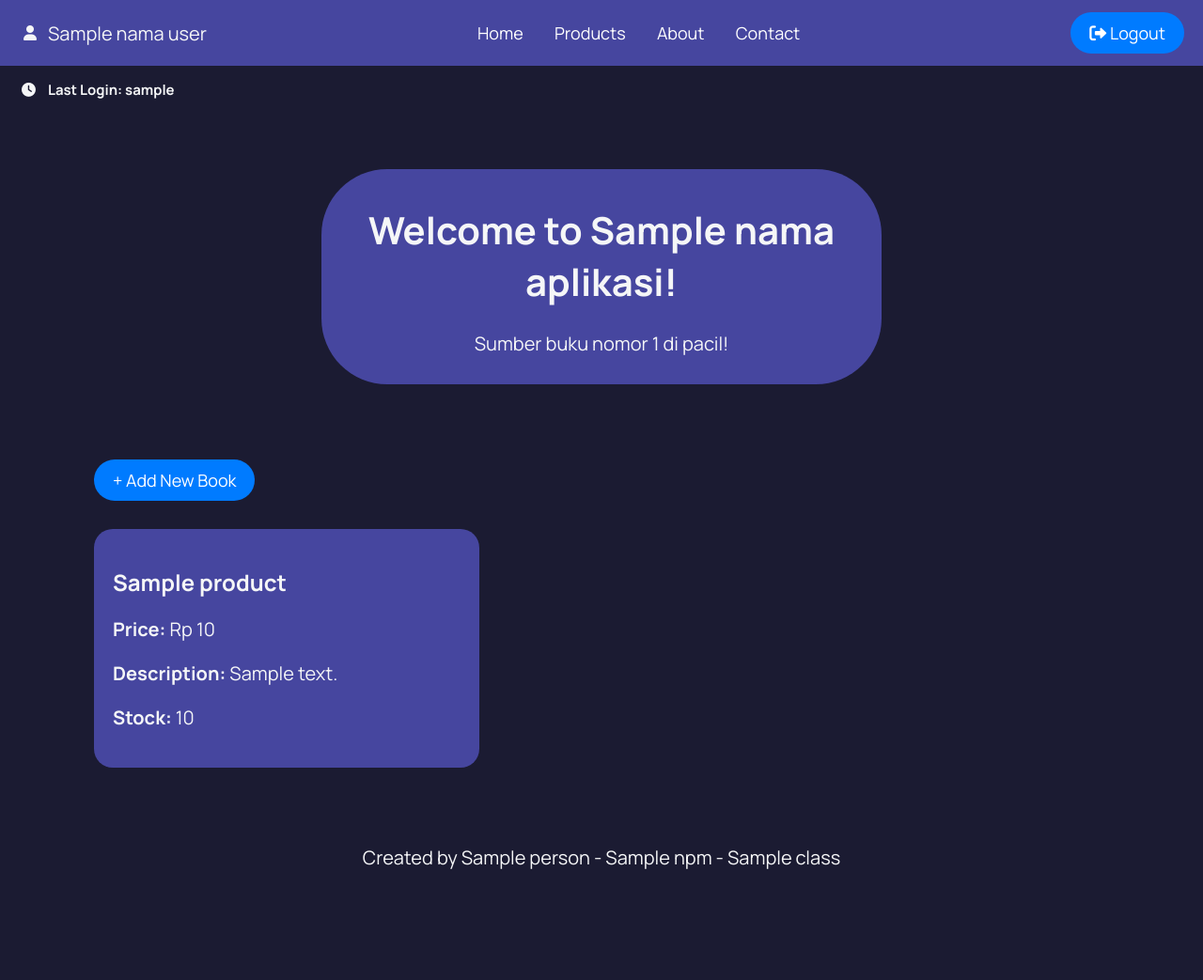
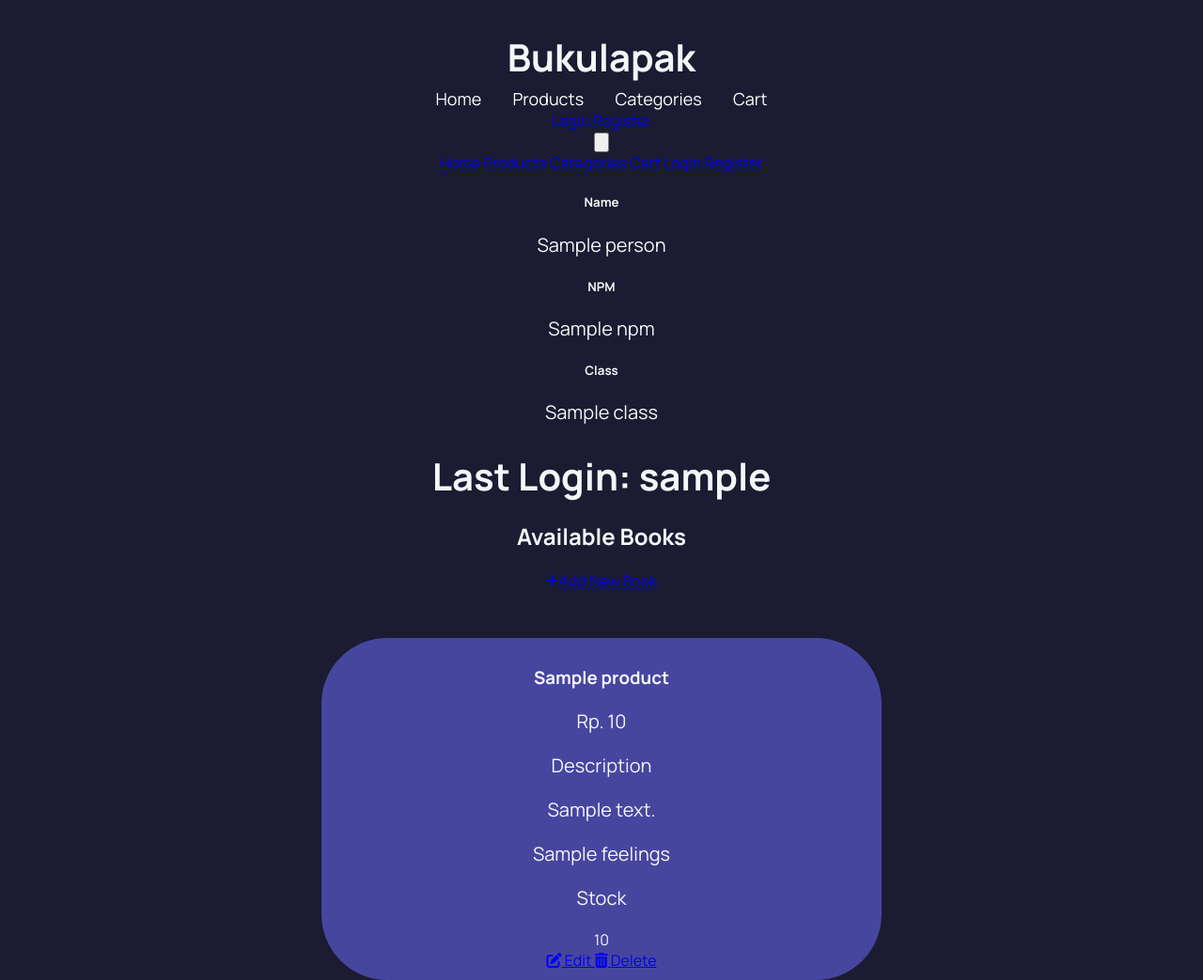
Before and after one commit to Froklax/bukulapak, a Django app: template main/templates/main.html in a window 1280 px wide. Shown: the whole page at 94% size. Before the commit the page ends 925 px from the top, so only its background shows below. Run offline with Django 5.2, Linux system fonts and the light colour scheme; tables that the repository leaves empty hold one stand-in row (values such as "Sample post"); the template is opened without the code that fills it: values that come from a table or form of the project are taken from there, most other values are stand-ins (such as "Sample title", 1, 10 or a date in 2020).

Commit message:
customized design using tailwind

```diff
--- a/main/templates/main.html
+++ b/main/templates/main.html
@@ -2,58 +2,51 @@
 {% load static %}
 
 {% block meta %}
-    <title>{{ nama_aplikasi }}</title>
+<title>Bukulapak</title>
 {% endblock meta %}
-
 {% block content %}
-<header class="top-strip">
-  <div class="user-info">
-    <i class="fas fa-user"></i>
-    <p>{{ nama_user }}</p>
+{% include 'navbar.html' %}
+<div class="navbar overflow-x-hidden px-4 md:px-8 pb-8 pt-24 min-h-screen bg-blue-950 flex flex-col">
+  <div class="p-2 mb-6 relative">
+    <div class="relative grid grid-cols-1 z-30 md:grid-cols-3 gap-8">
+      {% include "card_info.html" with title='Name' value=person %}
+      {% include "card_info.html" with title='NPM' value=npm %}
+      {% include "card_info.html" with title='Class' value=class %}
     </div>
-  <nav class="nav-links">
-    <a href="#">Home</a>
-    <a href="#">Products</a>
-    <a href="#">About</a>
-    <a href="#">Contact</a>
-  </nav>
-  <div class="logout-container">
-      <a href="{% url 'main:logout' %}">
-          <button class="add-button"><i class="fas fa-sign-out-alt"></i> Logout</button>
+    <div class="w-full px-6 absolute top-[44px] left-0 z-20 hidden md:flex">
+      <div class="w-full min-h-4 bg-indigo-700">
+      </div>
+    </div>
+    <div class="h-full w-full py-6 absolute top-0 left-0 z-20 md:hidden flex">
+      <div class="h-full min-w-4 bg-indigo-700 mx-auto">
+      </div>
+    </div>
+  </div>
+  <div class="px-3 mb-4">
+    <div class="flex rounded-md items-center bg-indigo-600 py-2 px-4 w-fit">
+      <h1 class="text-white text-center">Last Login: {{last_login}}</h1>
+    </div>
+  </div>
+  <div class="flex justify-between items-center mb-6 mt-20">
+    <h2 class="text-2xl font-bold text-white ml-5">Available Books</h2>
+    <a href="{% url 'main:create_book_entry' %}" class="bg-blue-600 hover:bg-blue-700 hover:opacity-80 text-white font-bold py-2 px-4 rounded-full transition duration-300 ease-in-out transform hover:scale-105">
+      <i class="fas fa-plus mr-2"></i>Add New Book
     </a>
   </div>
-</header>
-<div class="last-login-container">
-  <h5 class="last-login"><i class="fas fa-clock icon-spacing"></i> Last Login: {{ last_login }}</h5>
+
+  <div class="container mx-auto bg-violet-900 rounded-xl w-full max-w-full p-20">
+    {% if not books %}
+    <div class="flex flex-col items-center justify-center min-h-[24rem] p-6">
+      <img src="{% static 'image/sedih-banget.png' %}" alt="Sad face" class="w-32 h-32 mb-4"/>
+      <p class="text-center text-white mt-4">Belum ada data buku pada Bukulapak.</p>
     </div>
-
-<div class="container">
-    <h1>Welcome to {{ nama_aplikasi }}!</h1>
-    <p>Sumber buku nomor 1 di pacil!</p>
-</div>
-
-<a href="{% url 'main:create_book_entry' %}" class="button-container">
-    <button class="add-button">+ Add New Book</button>
-</a>
-
-{% if not books %}
-<p>Belum ada data buku pada Bukulapak.</p>
     {% else %}
-<div class="books-container">
-  {% for book in books %}
-  <div class="product-details">
-    <h2>{{ book.name }}</h2>
-    <p><strong>Price:</strong> Rp {{ book.price }}</p>
-    <p><strong>Description:</strong> {{ book.description }}</p>
-    <p><strong>Stock:</strong> {{ book.quantity }}</p>
-  </div>
+    <div class="grid grid-cols-1 sm:grid-cols-2 lg:grid-cols-3 gap-8 w-full">
+      {% for book_entry in books %}
+        {% include 'card_book.html' with book_entry=book_entry %}
       {% endfor %}
     </div>
     {% endif %}
-
-<br />
-
-<div class="footer">
-    <p>Created by {{ person }} - {{ npm }} - {{ class }}</p>
+  </div>
 </div>
 {% endblock content %}
```
Also changed, not shown: main/templates/register.html (+58 -20 lines). Lines whose indentation alone changed are shown as unchanged.
